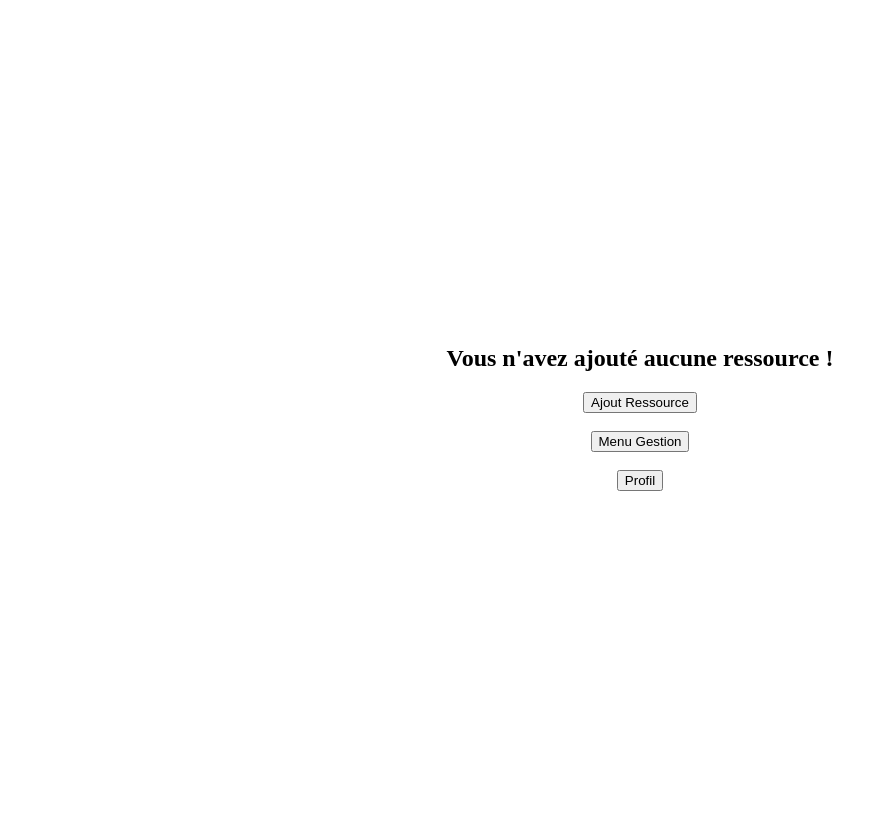
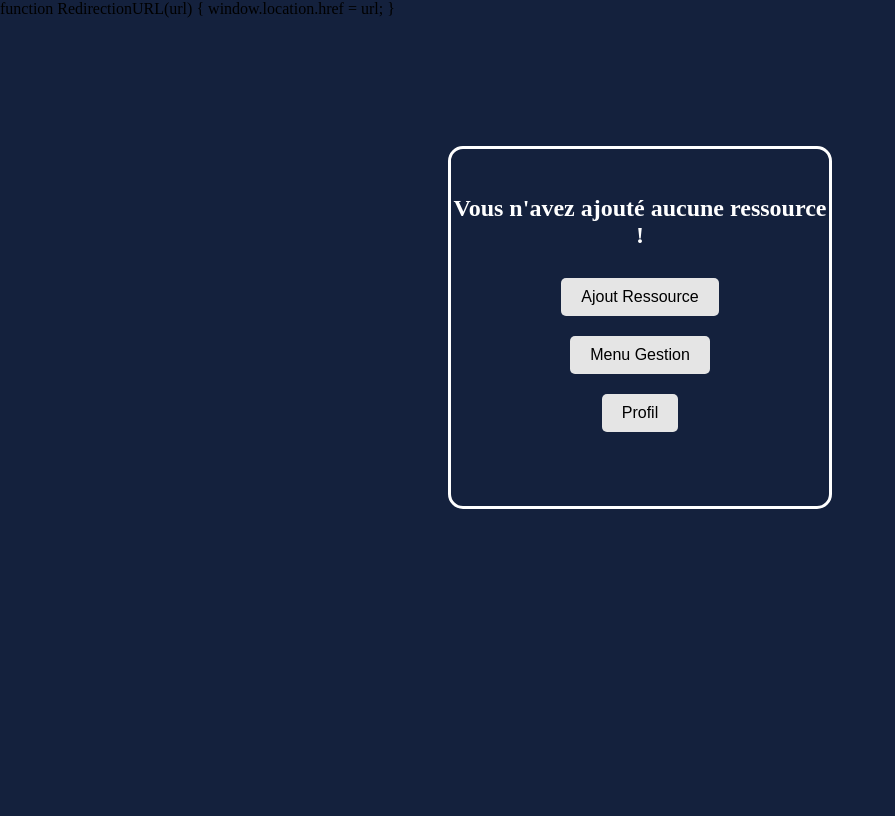
Before and after one commit to 0xKDA/sae-23, a Django app: template gestionnaire_notes/general/templates/gestion/ressources/gestion_ressources.html in a window 1280 px wide. Shown: the whole page, without its empty margins (0-895 px from the left). After the commit the page ends 509 px from the top, so only its background shows below. Run offline with Django 4.2, Linux system fonts and the light colour scheme; the template is opened without the code that fills it, so the values that code supplies are empty.

Commit message:
gestion_ressources.html

```diff
--- a/gestionnaire_notes/general/templates/gestion/ressources/gestion_ressources.html
+++ b/gestionnaire_notes/general/templates/gestion/ressources/gestion_ressources.html
@@ -6,31 +6,7 @@
 
     <meta charset="UTF-8">
     <title>Gestion Ressources</title>
-
-    <style>
-
-        .BlocCentral {
-            display: flex;
-            flex-direction: column;
-            align-items: center;
-            justify-content: center;
-            height: 100vh;
-        }
-
-        .AlignementGauche {
-            text-align: left;
-            width: fit-content;
-        }
-
-        .EspaceRessources {
-            margin-bottom: 1em;
-        }
-
-        .EspaceHyperlien {
-            margin-top: 1em;
-        }
-
-    </style>
+    <link rel="stylesheet" href="css.css"
 
     <script>
 
@@ -44,7 +20,7 @@
 
 <body>
 
-    <div class="BlocCentral">
+    <div class="connexion">
 
         <div class="AlignementGauche">
 
@@ -52,7 +28,7 @@
 
                 <div class="EspaceRessources">
 
-                    &bull; <span>{{ ressource.code_ressource }} - {{ ressource.nom }} : " {{ ressource.descriptif }} "</span>
+                    &bull; <span>{{ ressource.code_ressource }} - {{ ressource.nom }} : " {{ ressource.descriptif }} "</span><br>
 
                     &bull; <button id="BoutonModifierRessource" onclick="RedirectionURL('{% url 'modification_ressource' ressource.code_ressource %}')">Modifier</button>
                     <button id="BoutonSupprimerRessource" onclick="RedirectionURL('{% url 'suppression_ressource' ressource.code_ressource %}')">Supprimer</button>
```
